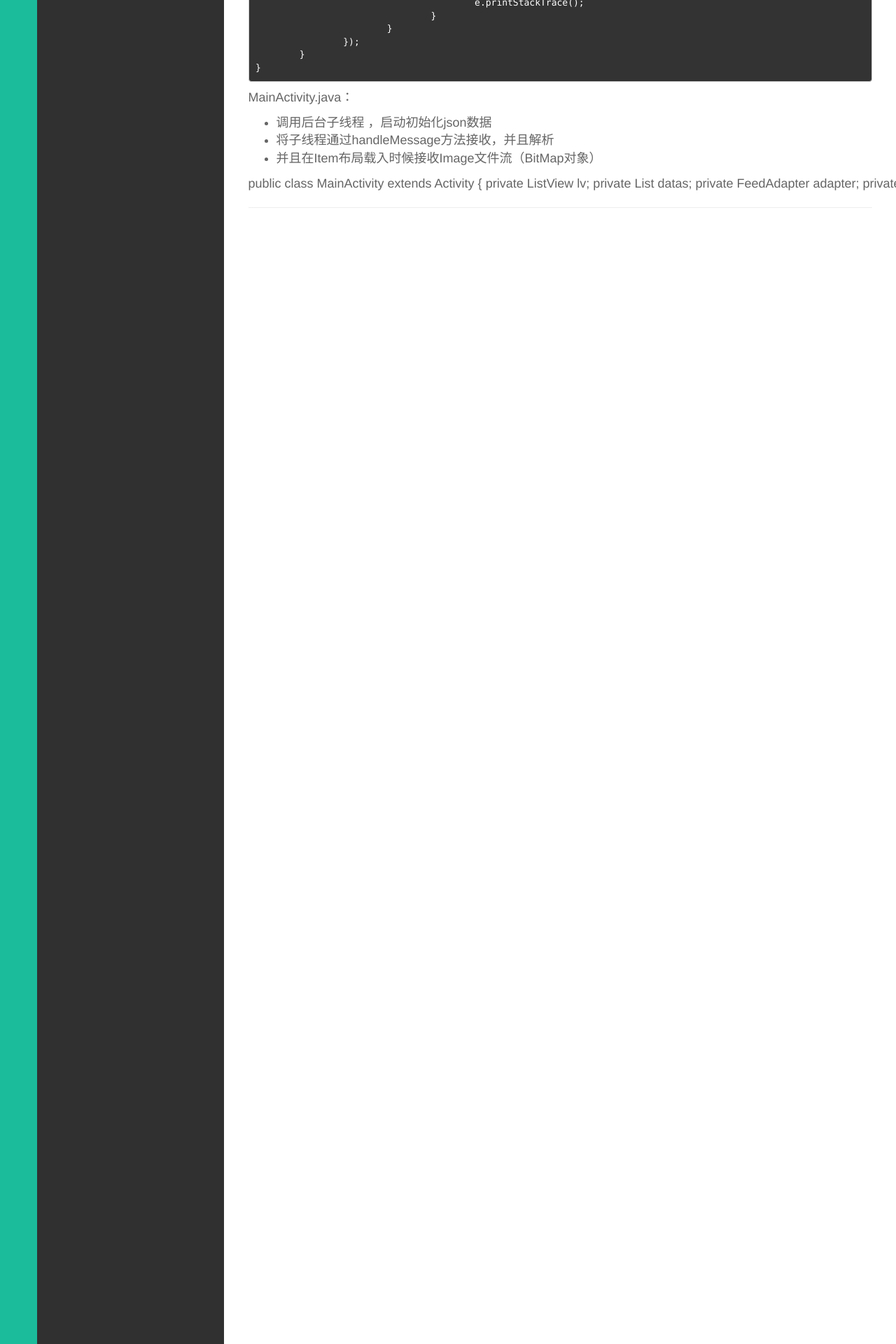
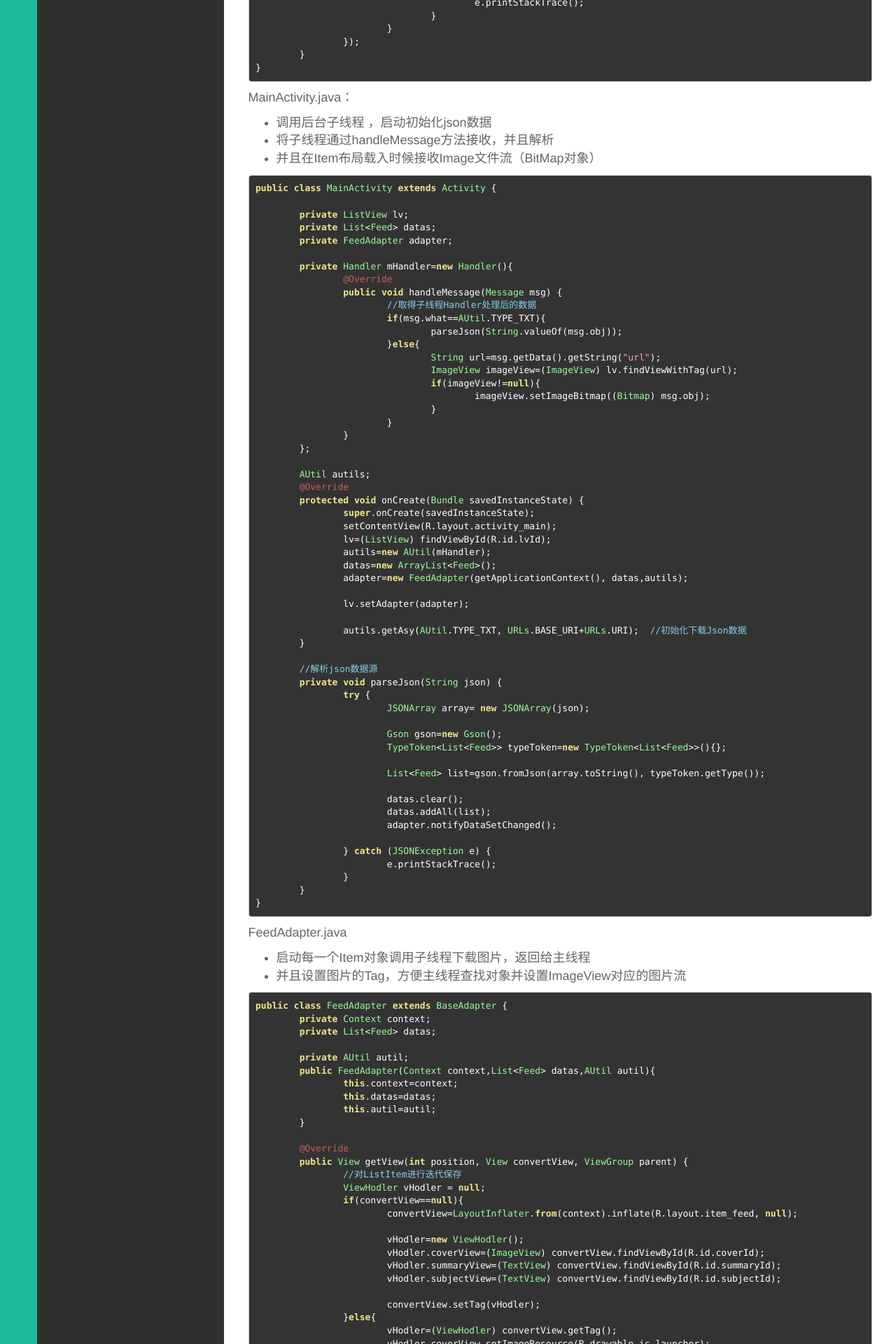
Before and after one commit to javadavid/blog, a Jekyll site: the page built from _posts/技术/2016-01-09-java-android-handler02.md, in a window 1280 px wide. Shown: the part 1440-3360 px from the top of the page at 70% size. Built offline with Jekyll 4.4.1, drawn with Linux system fonts in a browser that asks for light colours; comment, search, counter and statistics services are not loaded; some of the changed text lies outside the part shown.

Commit message:
change post format

```diff
--- a/_posts/技术/2016-01-09-java-android-handler02.md
+++ b/_posts/技术/2016-01-09-java-android-handler02.md
@@ -80,7 +80,7 @@ MainActivity.java：
 - 将子线程通过handleMessage方法接收，并且解析
 - 并且在Item布局载入时候接收Image文件流（BitMap对象）
 
-<nobr>
+<nobr/>
 
 	public class MainActivity extends Activity {
 
@@ -145,7 +145,7 @@ FeedAdapter.java
 - 启动每一个Item对象调用子线程下载图片，返回给主线程
 - 并且设置图片的Tag，方便主线程查找对象并设置ImageView对应的图片流
 
-<nobr>
+<nobr/>
 
 	public class FeedAdapter extends BaseAdapter {
 		private Context context;
```
